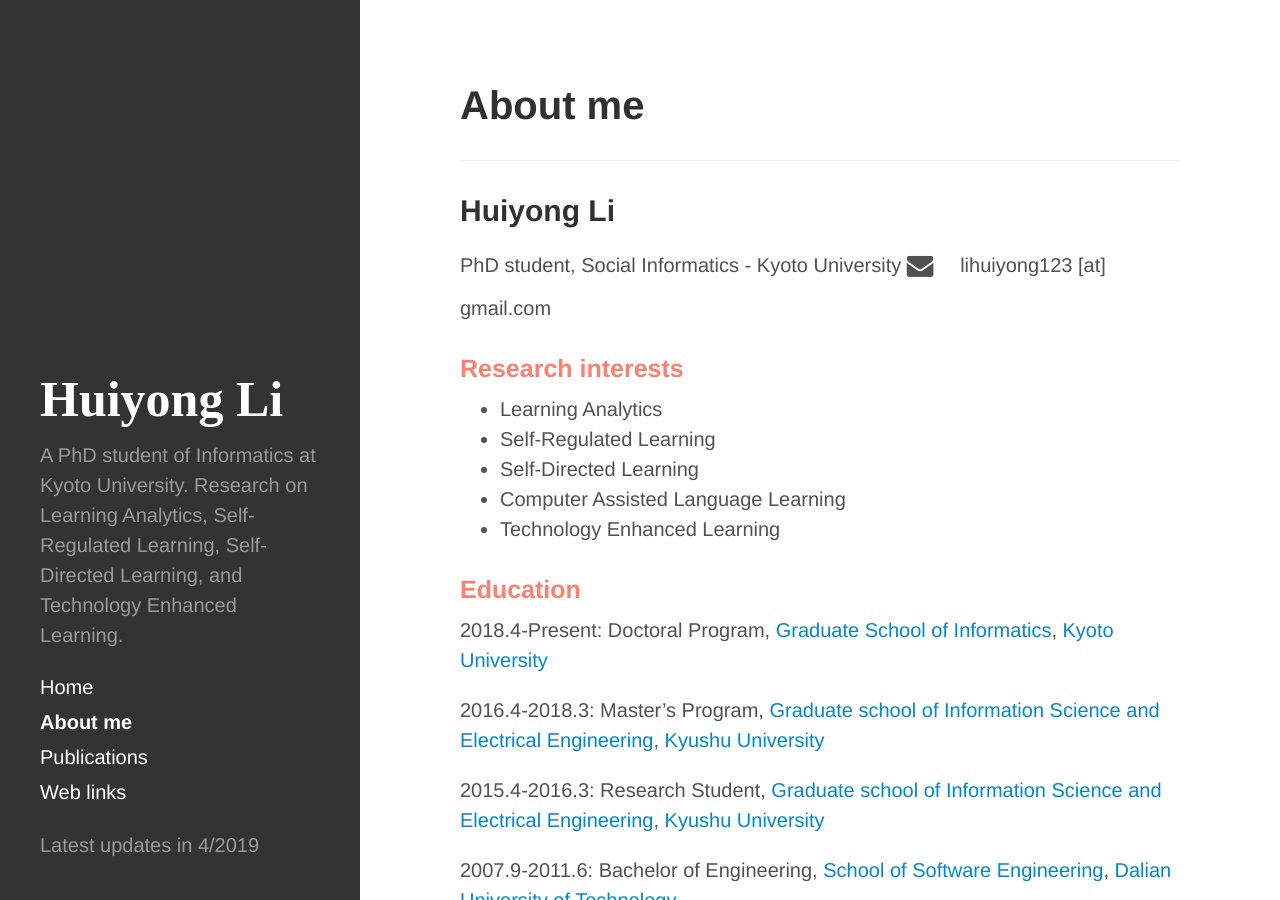
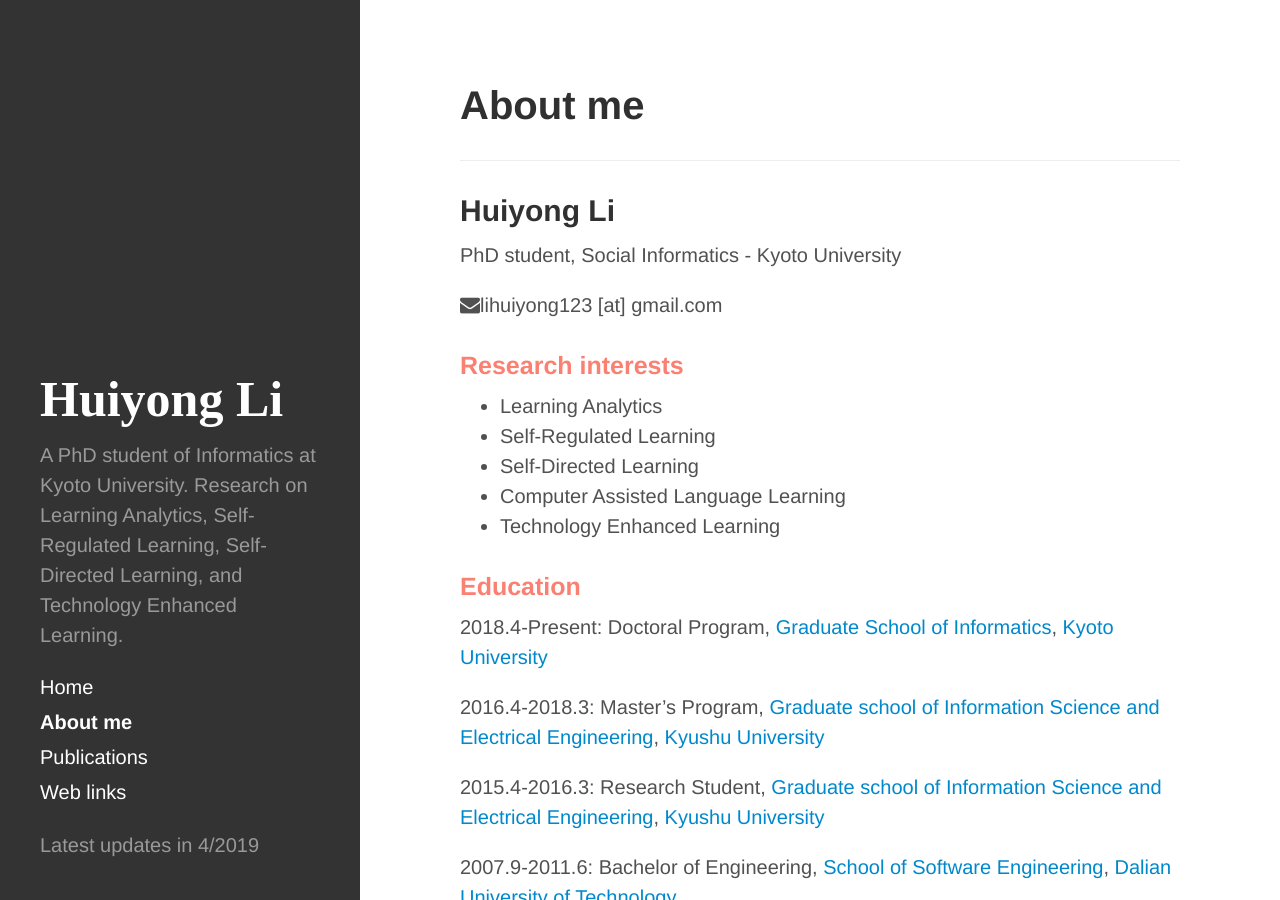
Before and after one commit to li-huiyong/li-huiyong.github.io, a Jekyll site: the page built from about-me.md, in a window 1280 px wide and 900 px high. Built offline with Jekyll 4.4.1, drawn with Linux system fonts in a browser that asks for light colours; nearby versions of some CDN libraries; some web fonts are replaced.

Commit message:
add email icon and address

```diff
--- a/about-me.md
+++ b/about-me.md
@@ -12,7 +12,8 @@
 ## Huiyong Li
 <!--#### 李 慧勇 (り けいゆう)-->
 PhD student, Social Informatics - Kyoto University
-<span class="fa-stack fa-lg"><i class="fa fa-envelope" aria-hidden="true"></i></span>lihuiyong123 [at] gmail.com
+
+<i class="fa fa-envelope" aria-hidden="true"></i>lihuiyong123 [at] gmail.com
 
 ### <span style="color: Salmon; ">Research interests</span>
 * Learning Analytics
```
